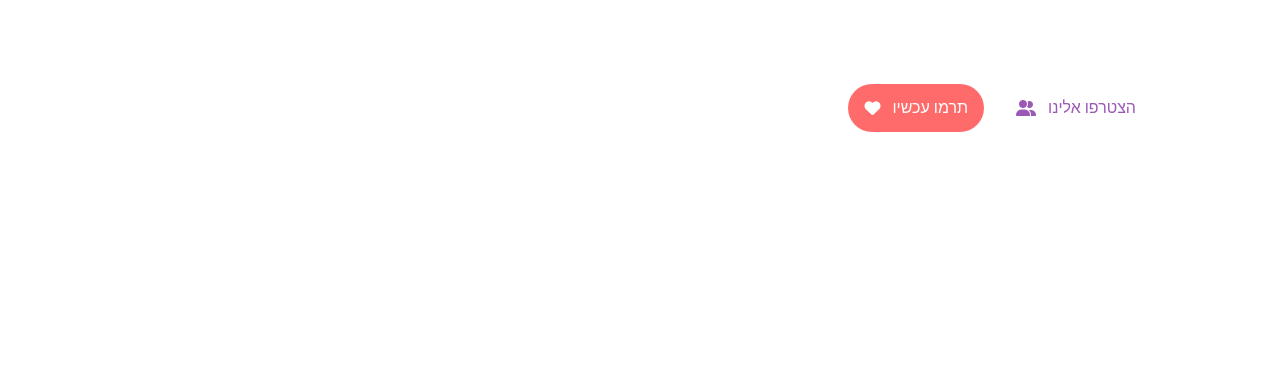
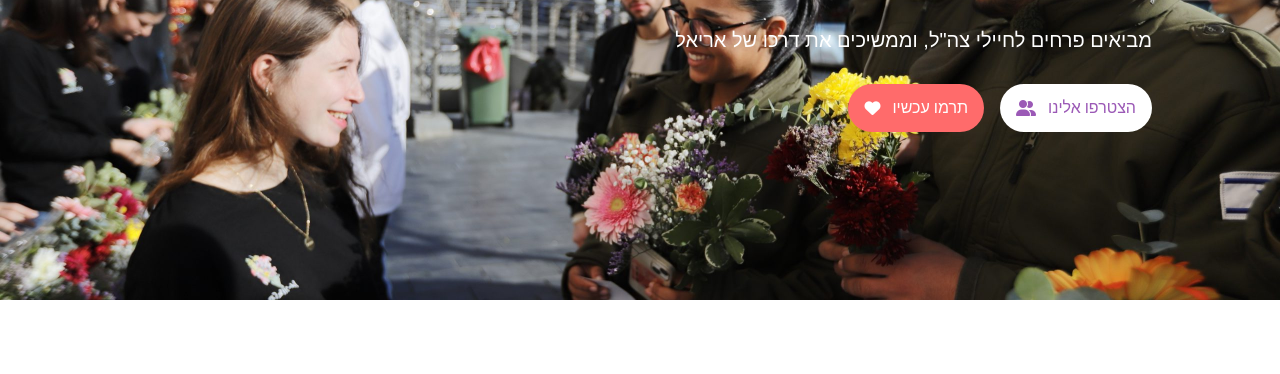
Before and after one commit to Yil2000/flowerman, a plain HTML site: page index.html in a window 1280 px wide. Shown: the part 300-674 px from the top of the page. Drawn offline with Linux system fonts and the light colour scheme.

Commit message:
Update styles.css

```diff
--- a/styles.css
+++ b/styles.css
@@ -218,7 +218,7 @@
     content: "";
     position: absolute;
     inset: 0;
-    background: url(media/hero-bg.png) no-repeat;
+    background: url(hero-bg.png) no-repeat;
     background-size: cover;
     transform: scaleX(-1);
     transform-origin: center;
@@ -1804,4 +1804,5 @@ a {
     .gallery-page {
         padding: 4em 0.5em;
     }
-}
+
+}
```
